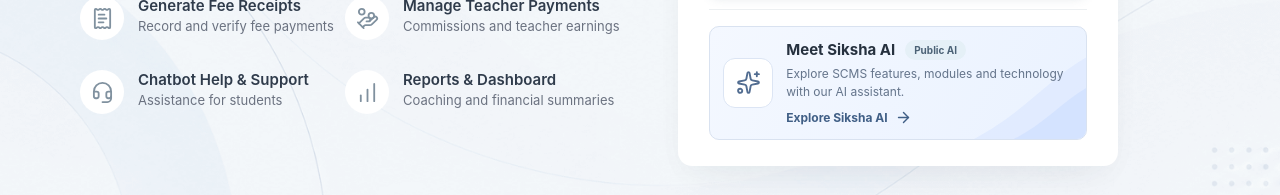
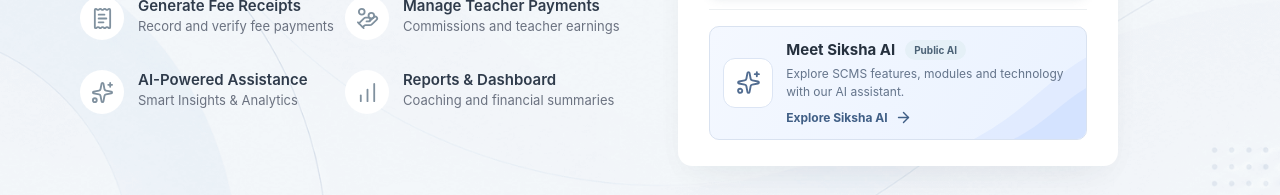
Before and after one commit to anilroyin/SCMS, a React (Vite) app in the folder client/: page /login in a window 1280 px wide. Shown: the part 510-705 px from the top of the page. Built offline with nearby package versions, Linux system fonts and the light colour scheme.

Commit message:
feat: update features list in login page

```diff
--- a/client/src/pages/login.jsx
+++ b/client/src/pages/login.jsx
@@ -105,9 +105,9 @@ function Login() {
       description: "Commissions and teacher earnings"
     },
     {
-      icon: Headset,
-      title: "Chatbot Help & Support",
-      description: "Assistance for students"
+      icon: Sparkles,
+      title: "AI-Powered Assistance",
+      description: "Smart Insights & Analytics"
     },
     {
       icon: ChartNoAxesColumnIncreasing,
```
